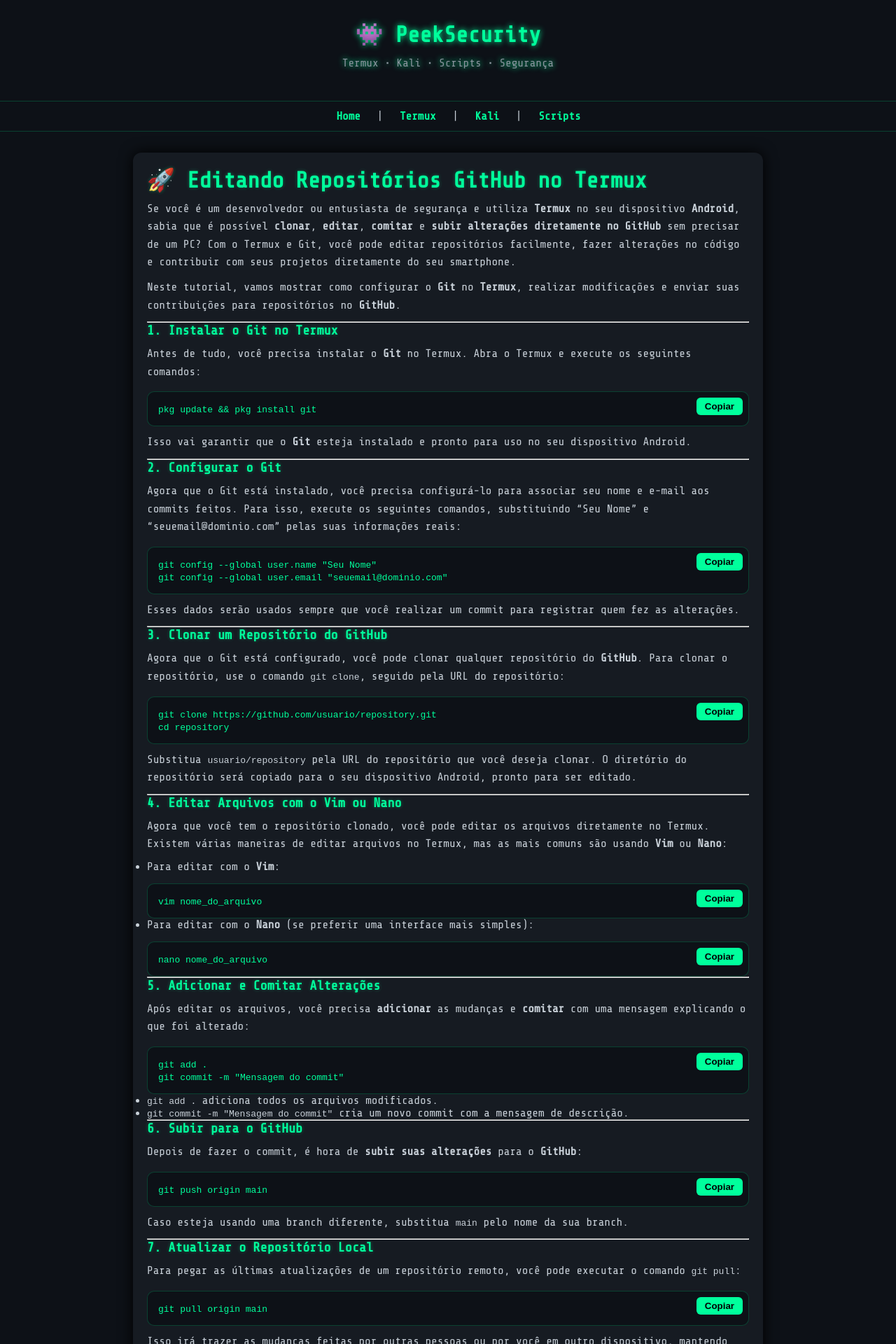
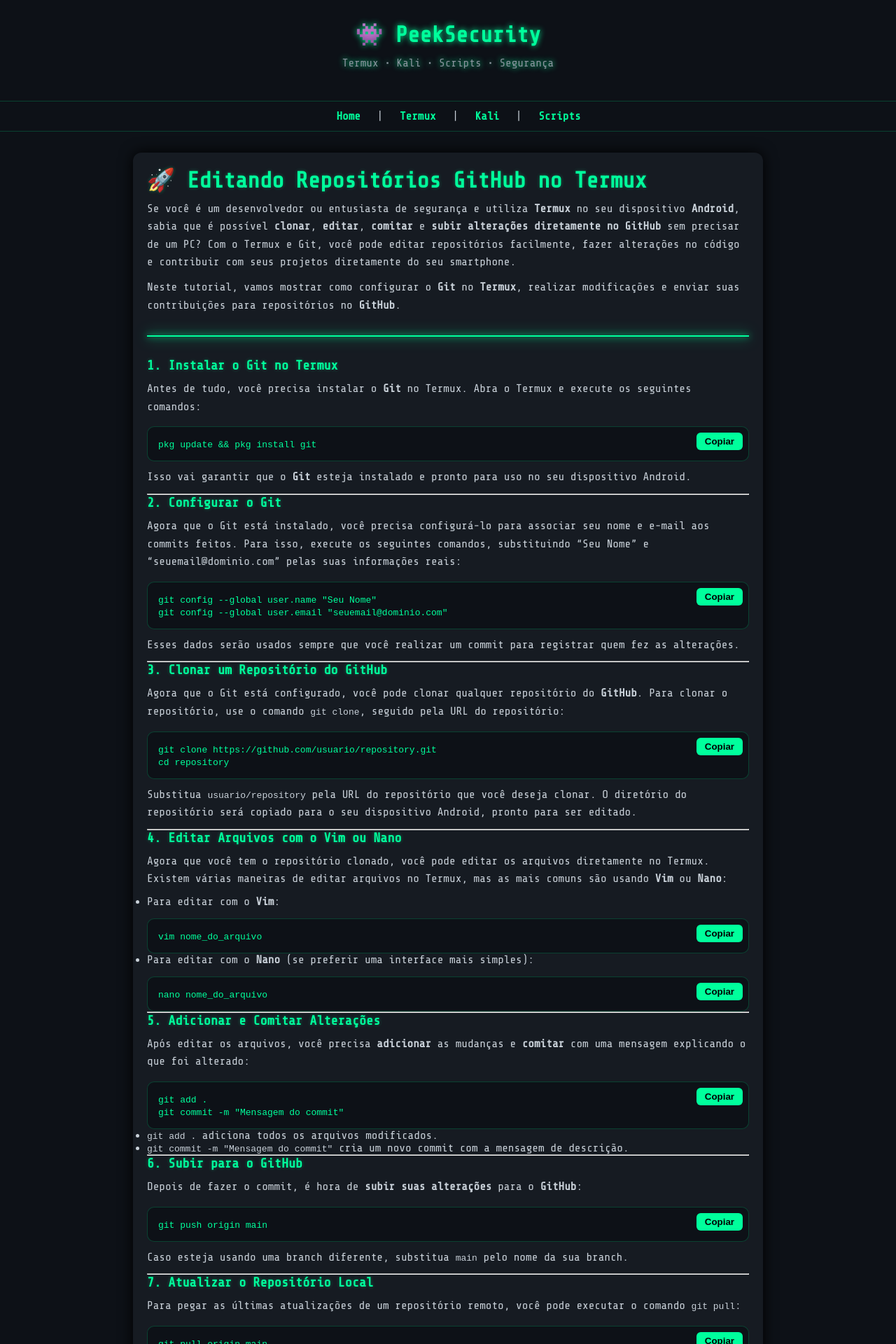
Before and after one commit to PSecurity/PSecurity, a Jekyll site: the page built from _posts/2026-05-03-github-termux.md, in a window 1280 px wide. Shown: the top 1920 px of the page at 70% size. Built offline with Jekyll 4.4.1, drawn with Linux system fonts in a browser that asks for light colours; our own code applies the rules of GitHub Pages for plain Markdown files.

```diff
--- a/_posts/2026-05-03-github-termux.md
+++ b/_posts/2026-05-03-github-termux.md
@@ -13,7 +13,7 @@
 Neste tutorial, vamos mostrar como configurar o **Git** no **Termux**, realizar modificações e enviar suas contribuições para repositórios no **GitHub**.
 
 
----
+<div class="divider"></div>
 
 
 ### 1. **Instalar o Git no Termux**
```
